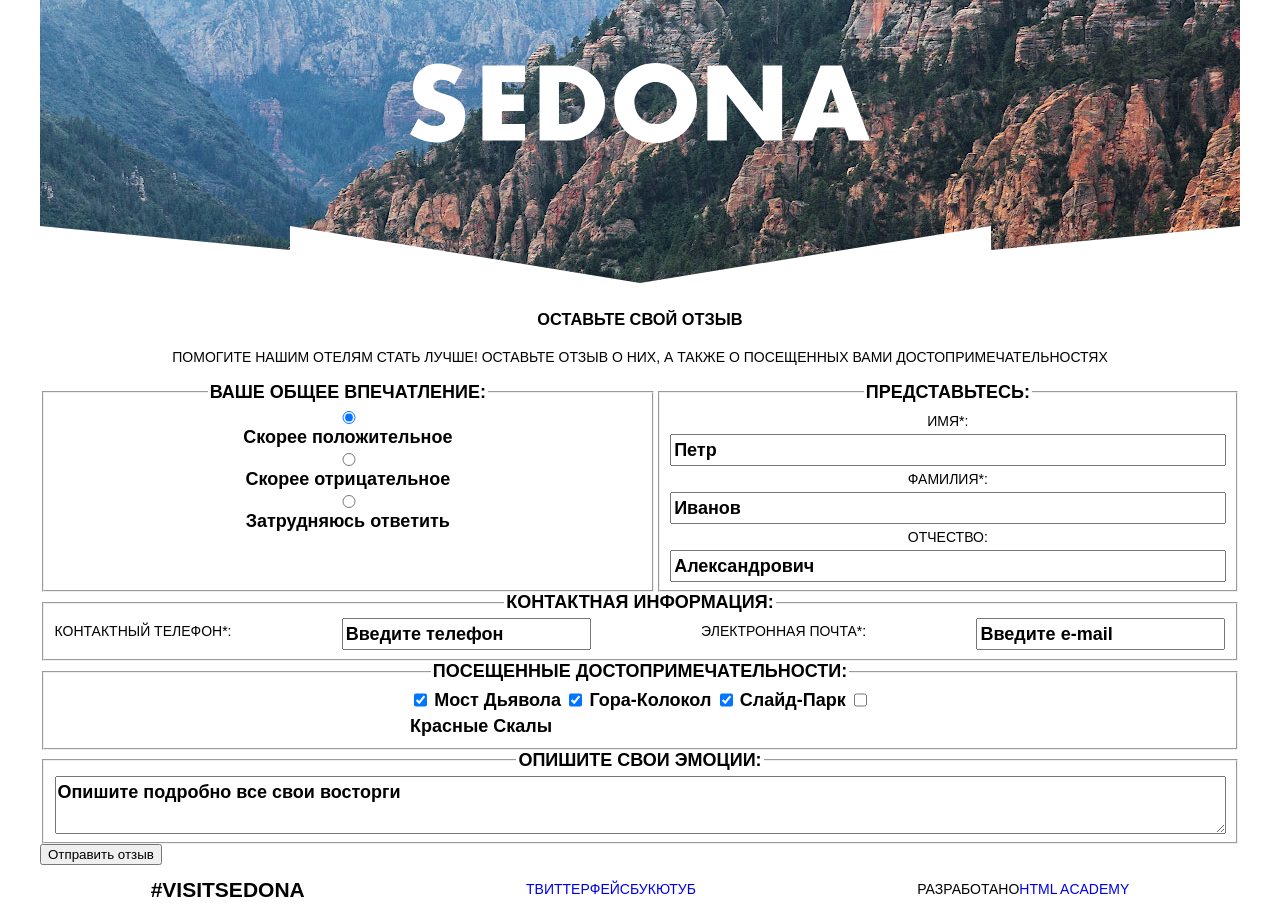
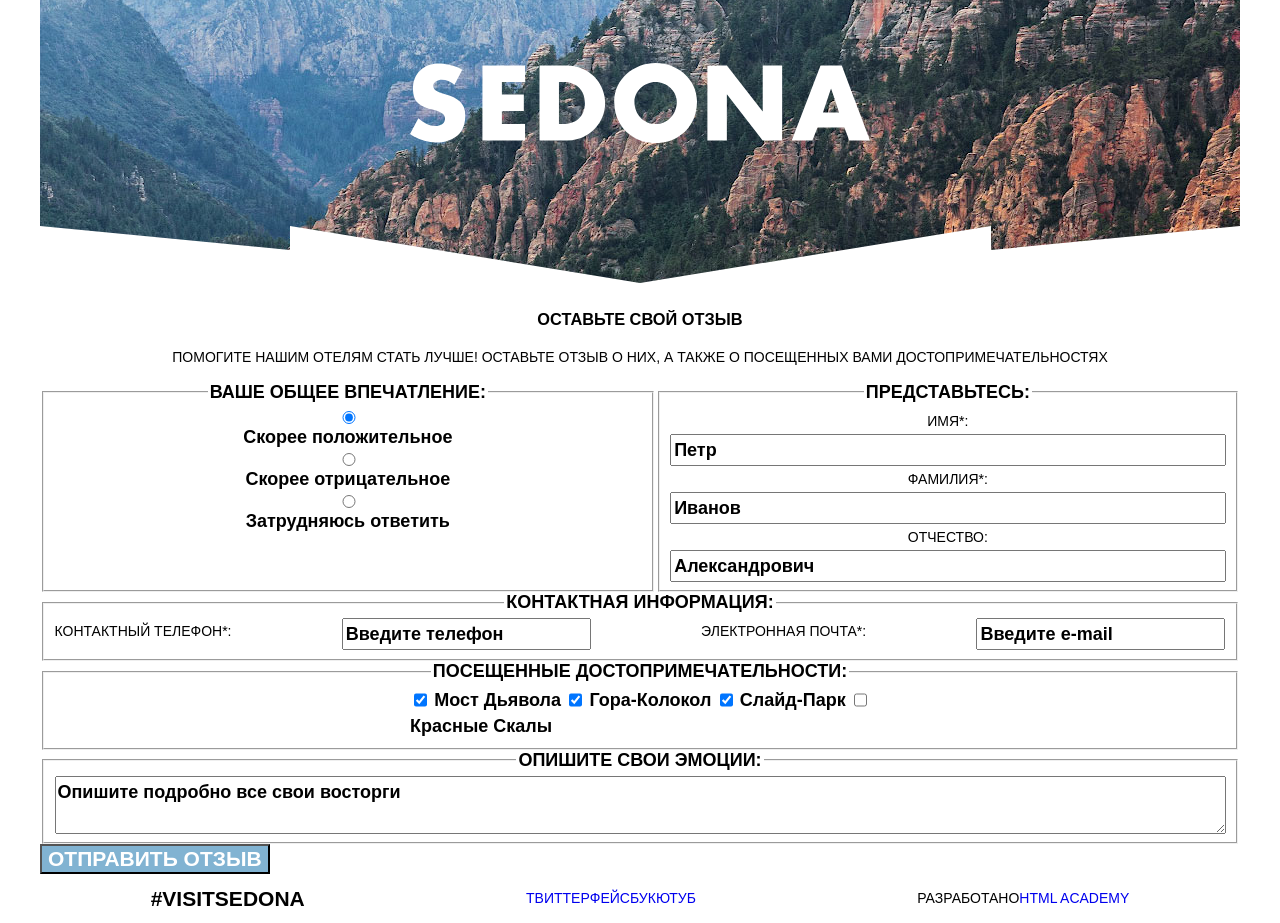
Before and after one commit to shidder/126658-sedona-19, a website: page source/form.html in a window 1280 px wide. Shown: the part 118-1041 px from the top of the page. Drawn offline with nearby package versions, Linux system fonts and the light colour scheme; files that its build step writes are made by us from their sources.

Commit message:
исправляет шрифты в форме

```diff
--- a/source/sass/blocks/form.scss
+++ b/source/sass/blocks/form.scss
@@ -24,3 +24,13 @@
     width: 100%;
   }
 }
+
+.form__btn {
+  font-family: inherit;
+  font-size: 21px;
+  font-weight: 700;
+  text-transform: uppercase;
+  color: #ffffff;
+  background-color: #81b3d2;
+  font-family: inherit;
+}
```
